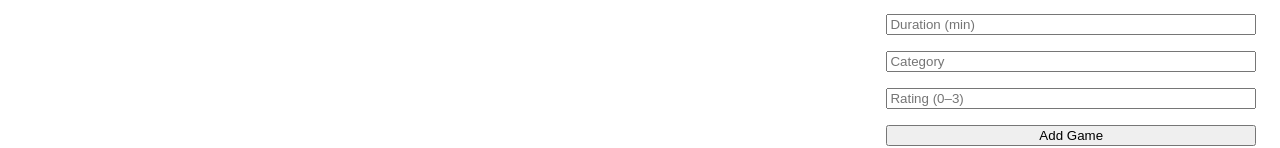
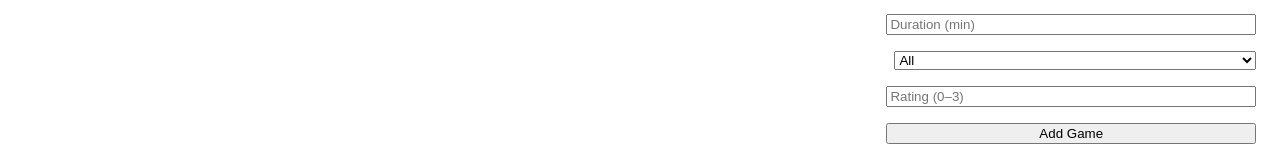
Before and after one commit to alexlehner3868/BoardGameLibrary, a React (Vite) app: page / in a window 1280 px wide. Shown: the part 238-386 px from the top of the page. Built offline with nearby package versions, Linux system fonts and the light colour scheme.

Commit message:
Changed category to be a drop down input

```diff
--- a/src/components/GameForm.jsx
+++ b/src/components/GameForm.jsx
@@ -1,7 +1,7 @@
 // src/components/GameForm.jsx
 import React from "react";
 
-export default function GameForm({ formData, onChange, onSubmit, error }) {
+export default function GameForm({ formData, onChange, onSubmit, error , categoryList}) {
   return (
     <div>
       <form
@@ -39,13 +39,20 @@ export default function GameForm({ formData, onChange, onSubmit, error }) {
           type="number"
           required
         />
-        <input
-          name="category"
-          value={formData.category}
-          onChange={onChange} // onChange should be passed correctly
-          placeholder="Category"
-          required
-        />
+
+        <select
+        name="category" // <<< ADD THIS LINE
+        value={formData.category}
+        onChange={onChange}
+        style={{ marginLeft: "0.5rem" }}
+      >
+        <option value="">All</option>
+        {categoryList.map((cat) => (
+          <option key={cat} value={cat}>
+            {cat}
+          </option>
+        ))}
+      </select>
         <input
           name="rating"
           value={formData.rating}
--- a/src/components/GameList.jsx
+++ b/src/components/GameList.jsx
@@ -1,21 +1,13 @@
 import React, { useState } from "react";
 import GameCard from "./GameCard";
 
-export default function GameList({ games = [], setGames }) {
+export default function GameList({ games = [], setGames , categoryList}) {
   const [showFilters, setShowFilters] = useState(false);
   const [titleFilter, setTitleFilter] = useState("");
   const [minRatingFilter, setMinRatingFilter] = useState("");
   const [selectedCategory, setSelectedCategory] = useState("");
 
   console.log("Current games in GameList:", games);
-
-  const allCategories = Array.from(
-    new Set(
-      games.flatMap((game) =>
-        Array.isArray(game.category) ? game.category : [game.category]
-      )
-    )
-  ).filter(Boolean); // remove undefined or empty
 
   const filteredGames = games.filter((game) => {
     const gameTitle = Array.isArray(game.title)
@@ -99,7 +91,7 @@ export default function GameList({ games = [], setGames }) {
               style={{ marginLeft: "0.5rem" }}
             >
               <option value="">All</option>
-              {allCategories.map((cat) => (
+              {categoryList.map((cat) => (
                 <option key={cat} value={cat}>
                   {cat}
                 </option>
--- a/src/pages/GameLibrary.jsx
+++ b/src/pages/GameLibrary.jsx
@@ -19,6 +19,7 @@ export default function GameLibrary() {
     rating: "",
   });
 
+  const categoryList = ["Party", "Strategy", "Card", "Children", "Push Your Luck", "Dexterity", "Engine Builder", "Dice"];
   const [error, setError] = useState("");
 
   useEffect(() => {
@@ -71,7 +72,7 @@ export default function GameLibrary() {
     <div className="game-library-container">
       <div className="game-list">
         <h2>Game Library</h2>
-        <GameList games={games} setGames={setGames} />
+        <GameList games={games} setGames={setGames} categoryList={categoryList}/>
       </div>
 
       <div className="game-form">
@@ -81,6 +82,7 @@ export default function GameLibrary() {
           onChange={handleChange} // onChange should be passed here
           onSubmit={handleSubmit}
           error={error}
+          categoryList={categoryList}
         />
       </div>
     </div>
```
Also changed, not shown: 1 other file (tests, documents, lock files or other folders).
